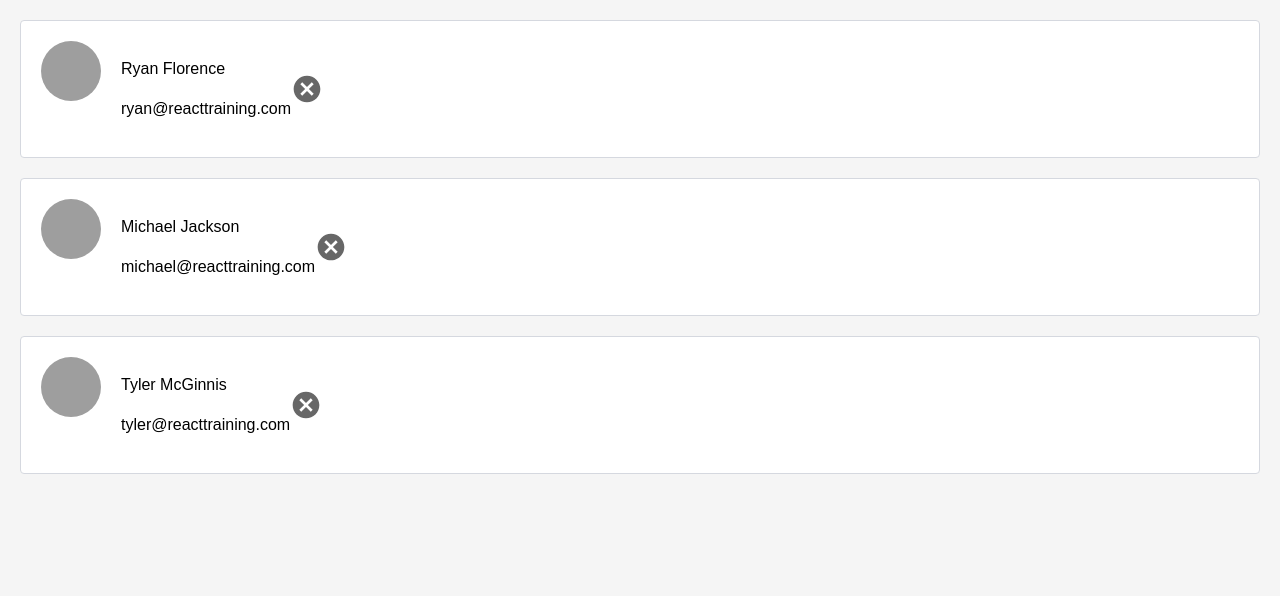
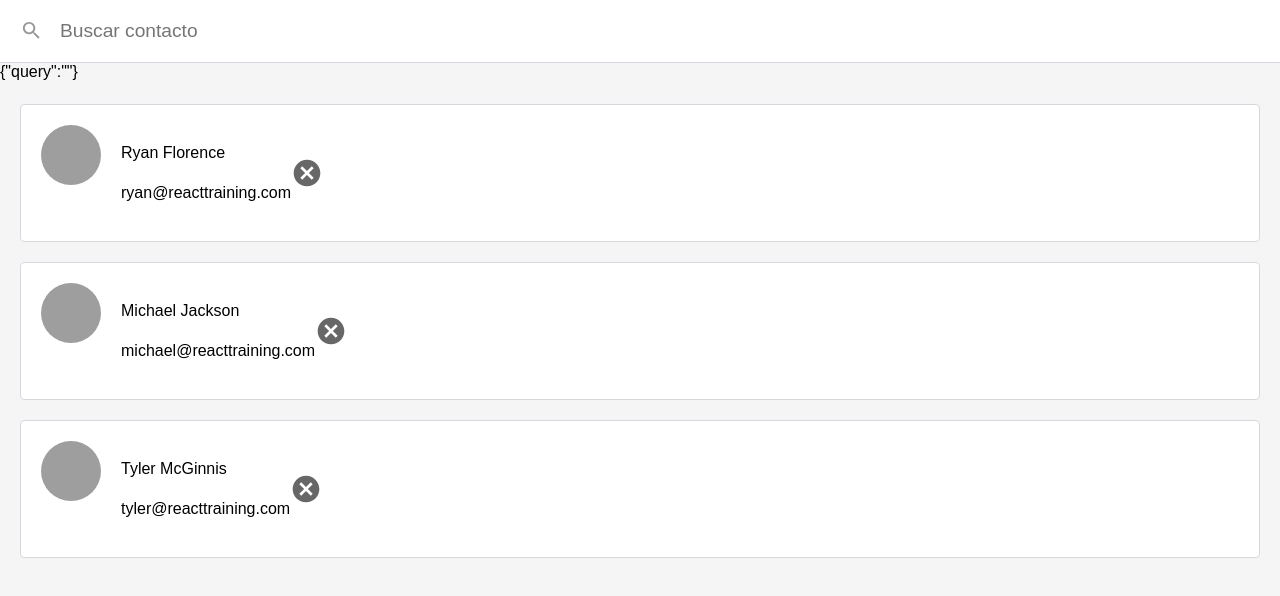
Before and after one commit to hlebon/contacts, a React (Create React App) app: page / in a window 1280 px wide. Shown: the top 596 px of the page. Built offline with nearby package versions, Linux system fonts and the light colour scheme.

Commit message:
Adding a Controlled Component
Se ha agregado un Controlled Component para el search box que se
implementara.

```diff
--- a/src/ListContacts.js
+++ b/src/ListContacts.js
@@ -1,12 +1,34 @@
-import React from "react";
+import React, {Component} from "react";
 import PropTypes from "prop-types";
 
 
 //const ListContacts = (props) => Component(
-function ListContacts(props) {
+class ListContacts extends Component{
+    static propTypes = {
+        contacts: PropTypes.array.isRequired,
+        onDeleteContact: PropTypes.func.isRequired
+    }
+
+    state = {
+        query: ""
+    }
+
+    updateQuery = (query) => {
+        this.setState({ query: query.trim() })  //actualiza query del state con el valor del input search
+    }
+
+    render(){
         return (
+            <div className="list-contacts">
+                {JSON.stringify(this.state)}
+                <div className="list-contacts-top">
+                    <input type="text" className="search-contacts" placeholder="Buscar contacto"
+                    value={this.props.query}
+                    onChange={(event) => this.updateQuery(event.target.value)}
+                    />
+                </div>
                 <ol className="contact-list">
-                {props.contacts.map(contact => (
+                    {this.props.contacts.map(contact => (
                         <li key={contact.id} className="contact-list-item">
                             <div className="contact-avatar" style={{backgroundImage: `url(${contact.avatarURL})`}}>
                             </div>
@@ -14,11 +36,13 @@ function ListContacts(props) {
                                 <p>{contact.name}</p>
                                 <p>{contact.email}</p>
                             </div>
-                        <button onClick={() => props.onDelete(contact)} className="contact-remove">Remove</button>
+                            <button onClick={() => this.props.onDeleteContact(contact)} className="contact-remove">Remove</button>
                         </li>
                     ))}
                 </ol>
+            </div>
         )
+    }
 }
 
 
```
Lines whose indentation alone changed are shown as unchanged.
